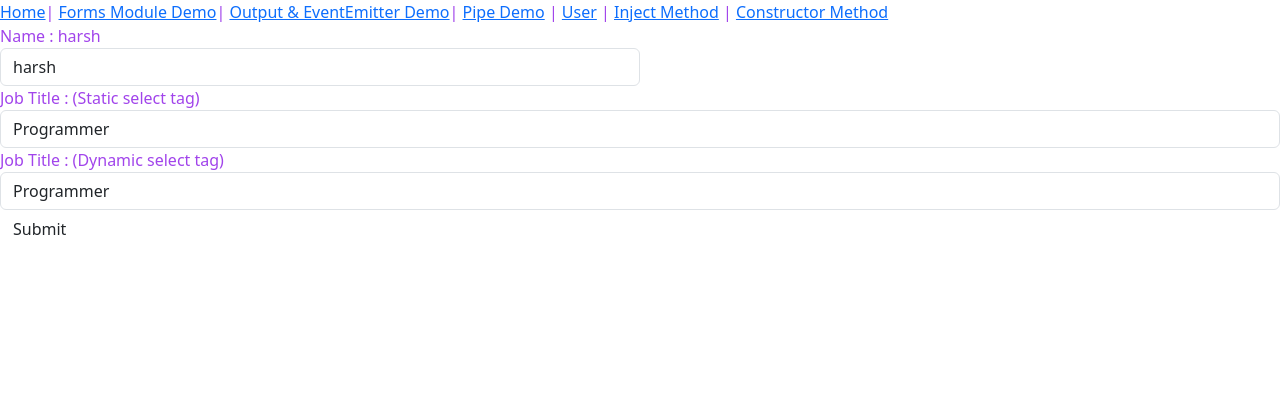
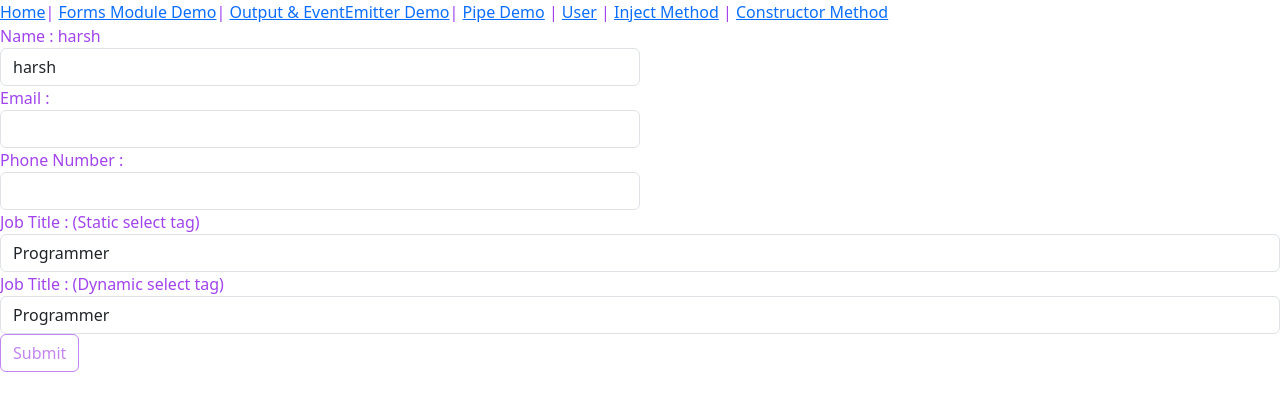
Before and after one commit to aspdotnetdevloper/first-angular-app, an Angular app: page /formmoduledemo in a window 1280 px wide. Shown: the top 410 px of the page. Built offline with nearby package versions, Linux system fonts and the light colour scheme.

Commit message:
Validation in angular.

```diff
--- a/src/FormModuleDemo/FormModuleDemo.component.ts
+++ b/src/FormModuleDemo/FormModuleDemo.component.ts
@@ -16,6 +16,14 @@ export class FormModuleDemoComponent{
         { value: 4, label : 'Director'},
     ];
     Name ='harsh';
+    EmailAddress ='';
+    Telephone ='';
     Id =2;
 
+        // in your component
+    onSubmit(formValue: any) {
+        console.log(formValue);
+        alert(formValue);
+        // submit form logic here
+    }
 }
--- a/src/FormModuleDemo/FormModuleDemo.html
+++ b/src/FormModuleDemo/FormModuleDemo.html
@@ -1,8 +1,55 @@
-<form class="form-horizontal">
+<form class="form-horizontal"  #myForm="ngForm"  (ngSubmit)="onSubmit(myForm.value)">
     <div class="form-group">
         <label for="name" class="control-label col-sm-2">Name : {{Name}}</label>
-        <div class="col-sm-6"><input name="name" type="text" required minlength="4" [(ngModel)]="Name" class="form-control" /></div>
+        <div class="col-sm-6">
+            <input name="name" type="text" required minlength="4" [(ngModel)]="Name" class="form-control" #name="ngModel" appforbiddenName="john" />
+            <div *ngIf="name.invalid && (name.dirty || name.touched)" class="alert">
+            <div *ngIf="name.hasError('required')">
+              Name is required.
+            </div>
+            <div *ngIf="name.hasError('minlength')">
+              Name must be at least 4 characters long.
+            </div>
+            <div *ngIf="name.hasError('forbiddenName')">
+              Name cannot be John.
+            </div>
+          </div>
+        </div>
     </div>
+    <div class="form-group">
+      <label for="emailaddress" class="control-label col-sm-2">Email :</label>
+      <div class="col-sm-6">
+          <input name="emailaddress" type="email" required email="" minlength="4" [(ngModel)]="EmailAddress" class="form-control" #emailaddress="ngModel" />
+          <div *ngIf="emailaddress.invalid && (emailaddress.dirty || emailaddress.touched)" class="alert">
+          <div *ngIf="emailaddress.hasError('required')">
+            Email is required.
+          </div>
+          <div *ngIf="emailaddress.hasError('minlength')">
+            Email must be at least 4 characters long.
+          </div>
+          <div *ngIf="emailaddress.hasError('email')">
+            Email is invalid.
+          </div>
+        </div>
+      </div>
+  </div>
+  <div class="form-group">
+    <label for="phonenumber" class="control-label col-sm-2">Phone Number :</label>
+    <div class="col-sm-6">
+        <input name="phonenumber" type="number" pattern="[0-9]{9}" required minlength="4" [(ngModel)]="Telephone" class="form-control" #telephone="ngModel" />
+        <div *ngIf="telephone.invalid && (telephone.dirty || telephone.touched)" class="alert">
+        <div *ngIf="telephone.hasError('required')">
+          Number is required.
+        </div>
+        <div *ngIf="telephone.hasError('minlength')">
+          Number must be at least 4 characters long.
+        </div>
+        <div *ngIf="telephone.hasError('pattern')">
+          Number should be 9 digit long.
+        </div>
+      </div>
+    </div>
+</div>
     <div class="form-group">
         <label for="JobTitles" class="control-label col-sm-4">Job Title : (Static select tag) </label>
         <select name="JobTitles" class="form-control" [(ngModel)]="Id">
@@ -18,7 +65,7 @@
     </div>
     <div class="form-group">
         <div class="col-sm-offset-2 col-sm-10">
-          <button type="submit" class="btn btn-default">Submit</button>
+          <button type="submit" class="btn btn-default" [disabled]="!myForm.valid">Submit</button>
         </div>
     </div>
 </form>
```
